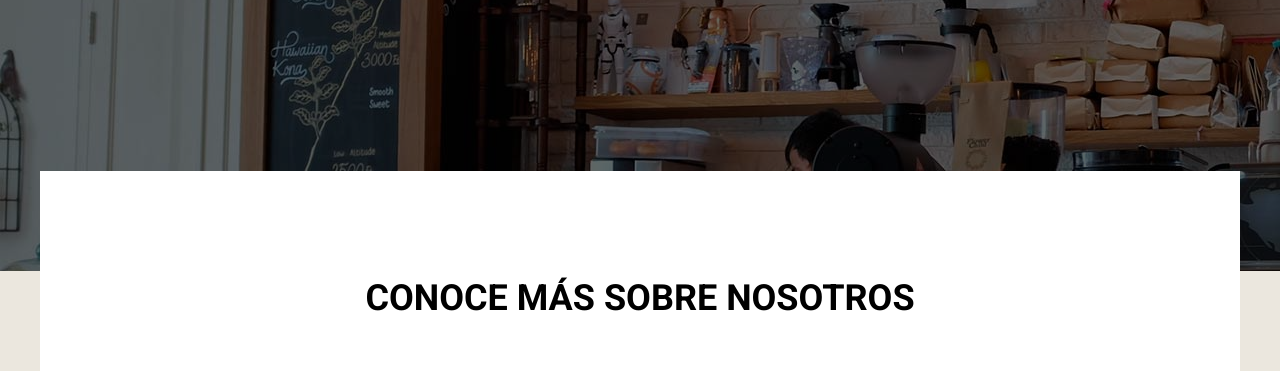
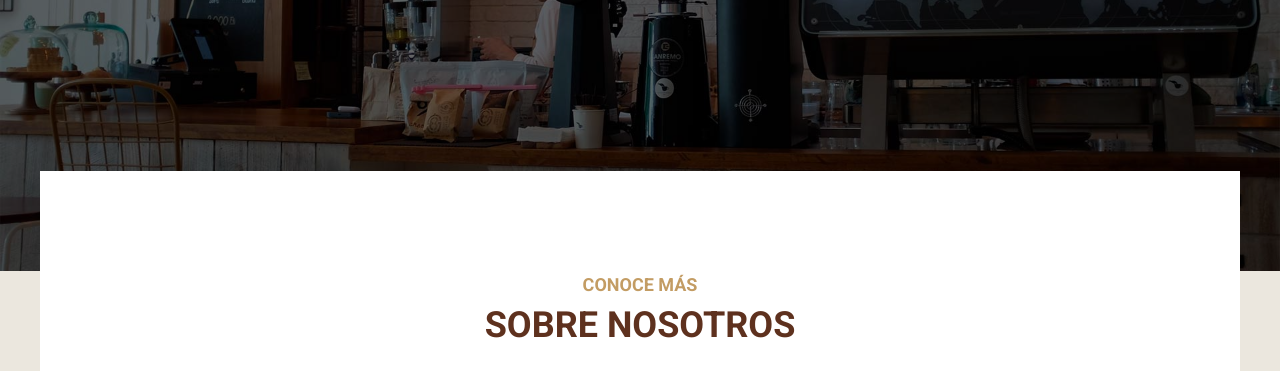
Before and after one commit to ManuUSS/coffee-shop, a website: page index.html in a window 1280 px wide. Shown: the part 429-800 px from the top of the page. Drawn offline with nearby package versions, Linux system fonts and the light colour scheme; files that its build step writes are made by us from their sources; files whose address does not match are found by name.

Commit message:
fix: header bg

```diff
--- a/src/scss/base/_typography.scss
+++ b/src/scss/base/_typography.scss
@@ -14,6 +14,14 @@ h1 {
 
 h2 {
     font-size: 3.6rem;
+    color: vars.$color_main;
+
+    span {
+        color: vars.$color_secondary;
+        font-size: 1.8rem;
+        display: block;
+    }
+
 }
 
 h3 {
--- a/src/scss/header/_header.scss
+++ b/src/scss/header/_header.scss
@@ -38,4 +38,6 @@
 
 .header-start {
     background-image: url(../img/header_inicio.jpg);
+    background-repeat: no-repeat;
+    background-size: cover;
 }
```
